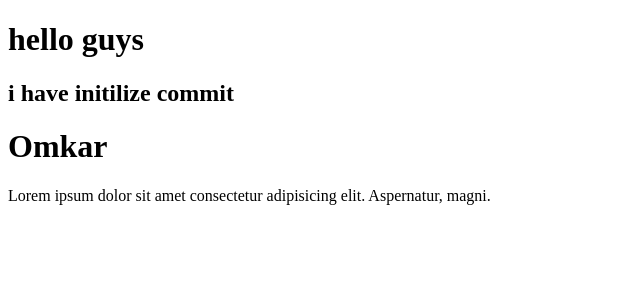
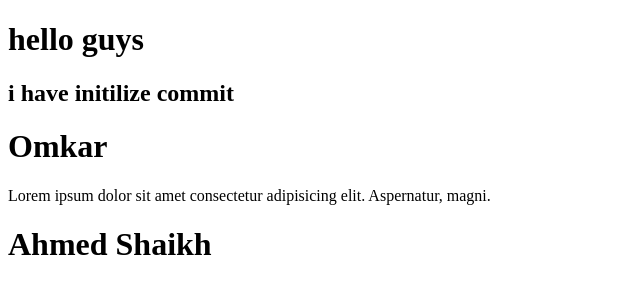
Before and after one commit to Cpv8090/rightrow, a plain HTML site: page index.html in a window 1280 px wide. Shown: the whole page, without its empty margins (0-640 px from the left). Drawn offline with Linux system fonts and the light colour scheme.

Commit message:
Added name

```diff
--- a/index.html
+++ b/index.html
@@ -19,5 +19,6 @@
     <!-- Omkar h1 tag -->
     <h1>Omkar</h1>
     <p>Lorem ipsum dolor sit amet consectetur adipisicing elit. Aspernatur, magni.</p>
+    <h1>Ahmed Shaikh</h1>
 </body>
 </html>
```
